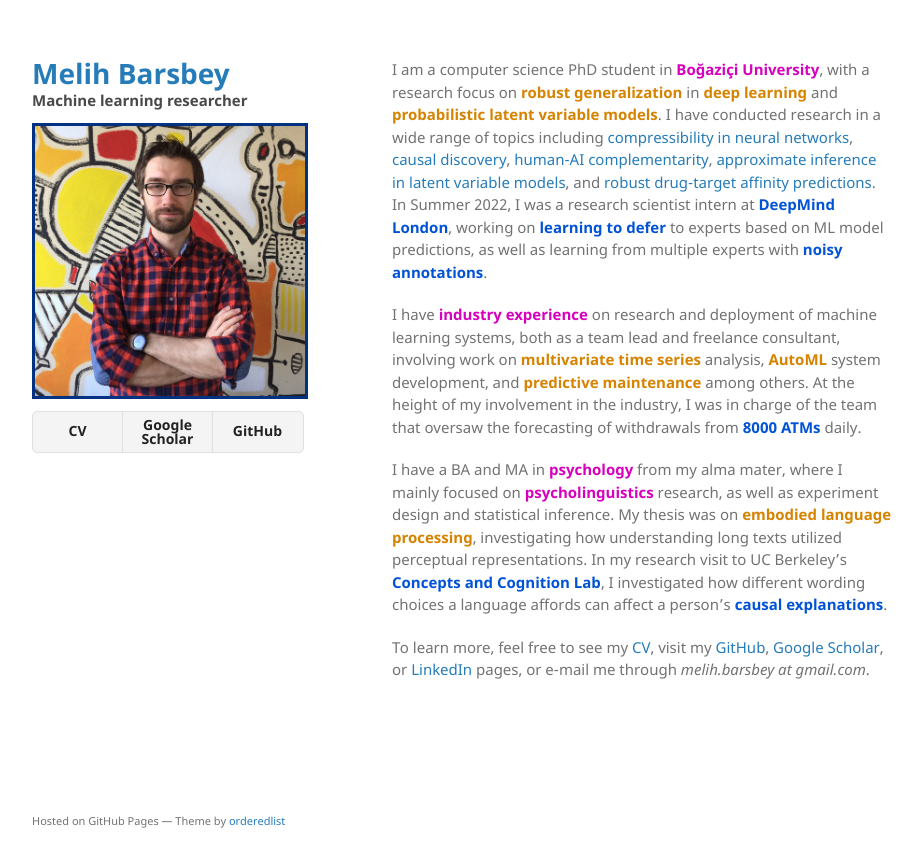
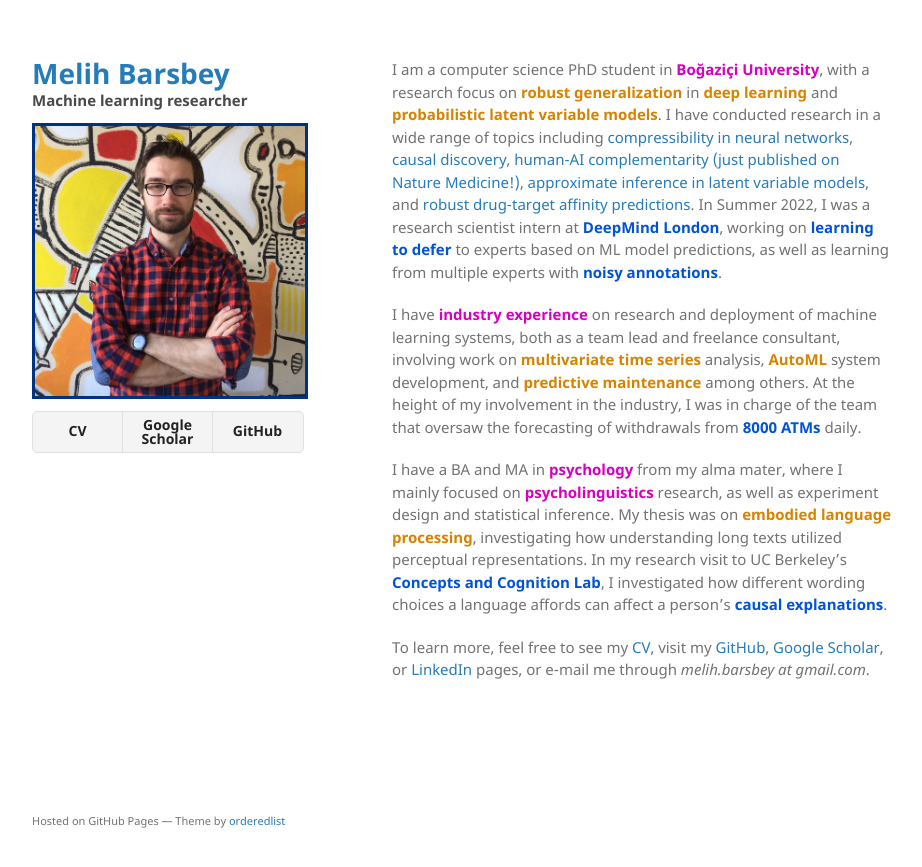
Before and after one commit to mbarsbey/mbarsbey.github.io, a Jekyll site: the page built from index.md, in a window 1280 px wide. Shown: the top 867 px of the page, without its empty margins (178-1100 px from the left). Built offline with Jekyll 4.4.1, drawn with Linux system fonts in a browser that asks for light colours.

Commit message:
Update index.md

```diff
--- a/index.md
+++ b/index.md
@@ -1,7 +1,7 @@
 ---
 layout: default
 ---
-I am a computer science PhD student in **<span style="color: #d600be">Boğaziçi University</span>**, with a research focus on **<span style="color: #d68300">robust generalization</span>** in **<span style="color: #d68300">deep learning</span>** and **<span style="color: #d68300">probabilistic latent variable models</span>**. I have conducted research in a wide range of topics including [compressibility in neural networks](https://proceedings.neurips.cc/paper/2021/hash/f5c3dd7514bf620a1b85450d2ae374b1-Abstract.html), [causal discovery](https://openreview.net/forum?id=ByeB5k2Etr), [human-AI complementarity](https://www.researchsquare.com/article/rs-2231672/v1), [approximate inference in latent variable models](https://ieeexplore.ieee.org/document/9296951), and [robust drug-target affinity predictions](http://recomb2023.bilkent.edu.tr/program.html). In Summer 2022, I was a research scientist intern at **<span style="color: #0053d6">DeepMind London</span>**, working on **<span style="color: #0053d6">learning to defer</span>** to experts based on ML model predictions, as well as learning from multiple experts with **<span style="color: #0053d6">noisy annotations</span>**.
+I am a computer science PhD student in **<span style="color: #d600be">Boğaziçi University</span>**, with a research focus on **<span style="color: #d68300">robust generalization</span>** in **<span style="color: #d68300">deep learning</span>** and **<span style="color: #d68300">probabilistic latent variable models</span>**. I have conducted research in a wide range of topics including [compressibility in neural networks](https://proceedings.neurips.cc/paper/2021/hash/f5c3dd7514bf620a1b85450d2ae374b1-Abstract.html), [causal discovery](https://openreview.net/forum?id=ByeB5k2Etr), [human-AI complementarity (just published on Nature Medicine!)](https://www.nature.com/articles/s41591-023-02437-x), [approximate inference in latent variable models](https://ieeexplore.ieee.org/document/9296951), and [robust drug-target affinity predictions](http://recomb2023.bilkent.edu.tr/program.html). In Summer 2022, I was a research scientist intern at **<span style="color: #0053d6">DeepMind London</span>**, working on **<span style="color: #0053d6">learning to defer</span>** to experts based on ML model predictions, as well as learning from multiple experts with **<span style="color: #0053d6">noisy annotations</span>**.
 
 I have **<span style="color: #d600be">industry experience</span>** on research and deployment of machine learning systems, both as a team lead and freelance consultant, involving work on **<span style="color: #d68300">multivariate time series</span>** analysis, **<span style="color: #d68300">AutoML</span>** system development, and **<span style="color: #d68300">predictive maintenance</span>** among others. At the height of my involvement in the industry, I was in charge of the team that oversaw the forecasting of withdrawals from **<span style="color: #0053d6">8000 ATMs</span>** daily.
 
```
